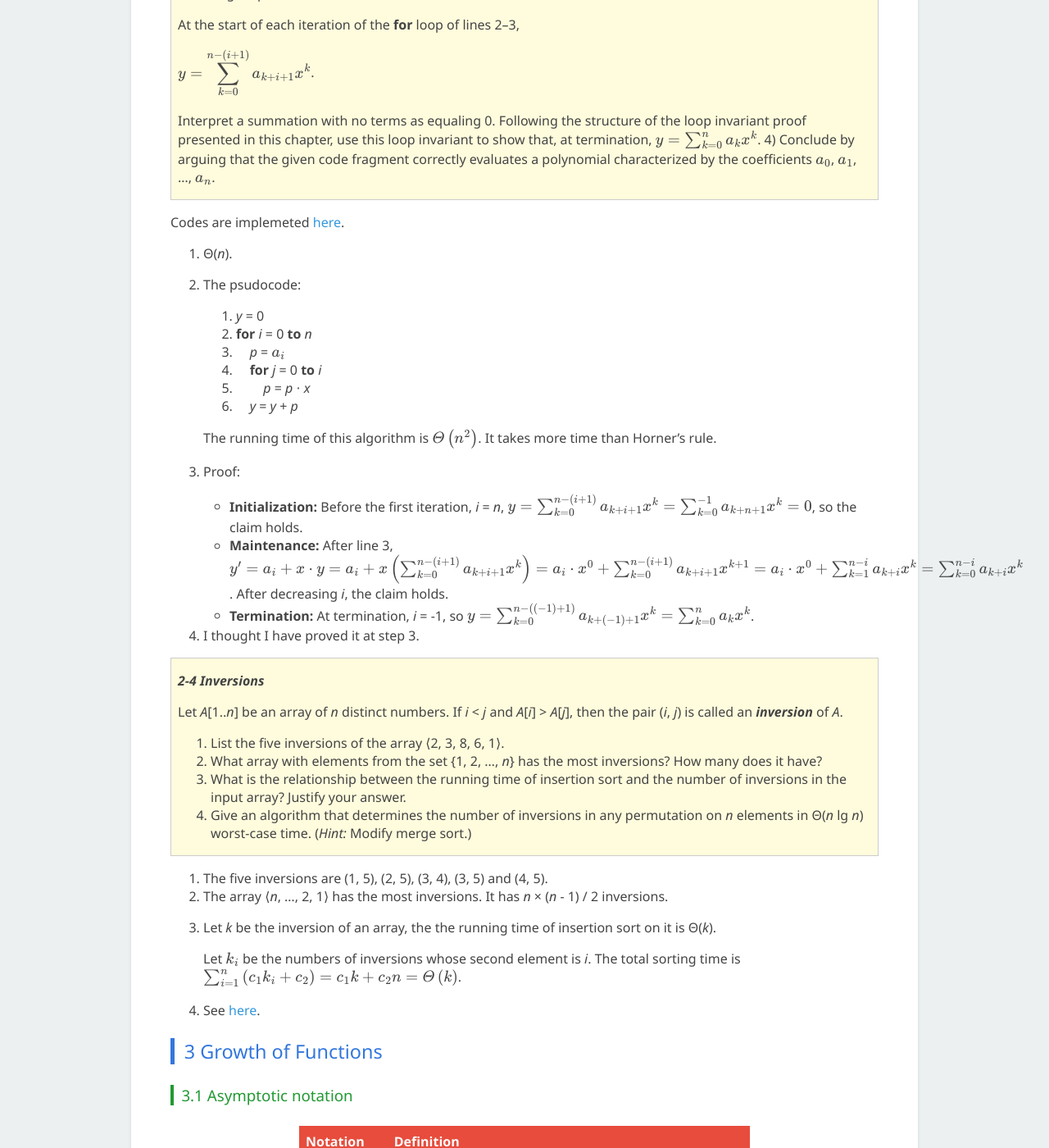
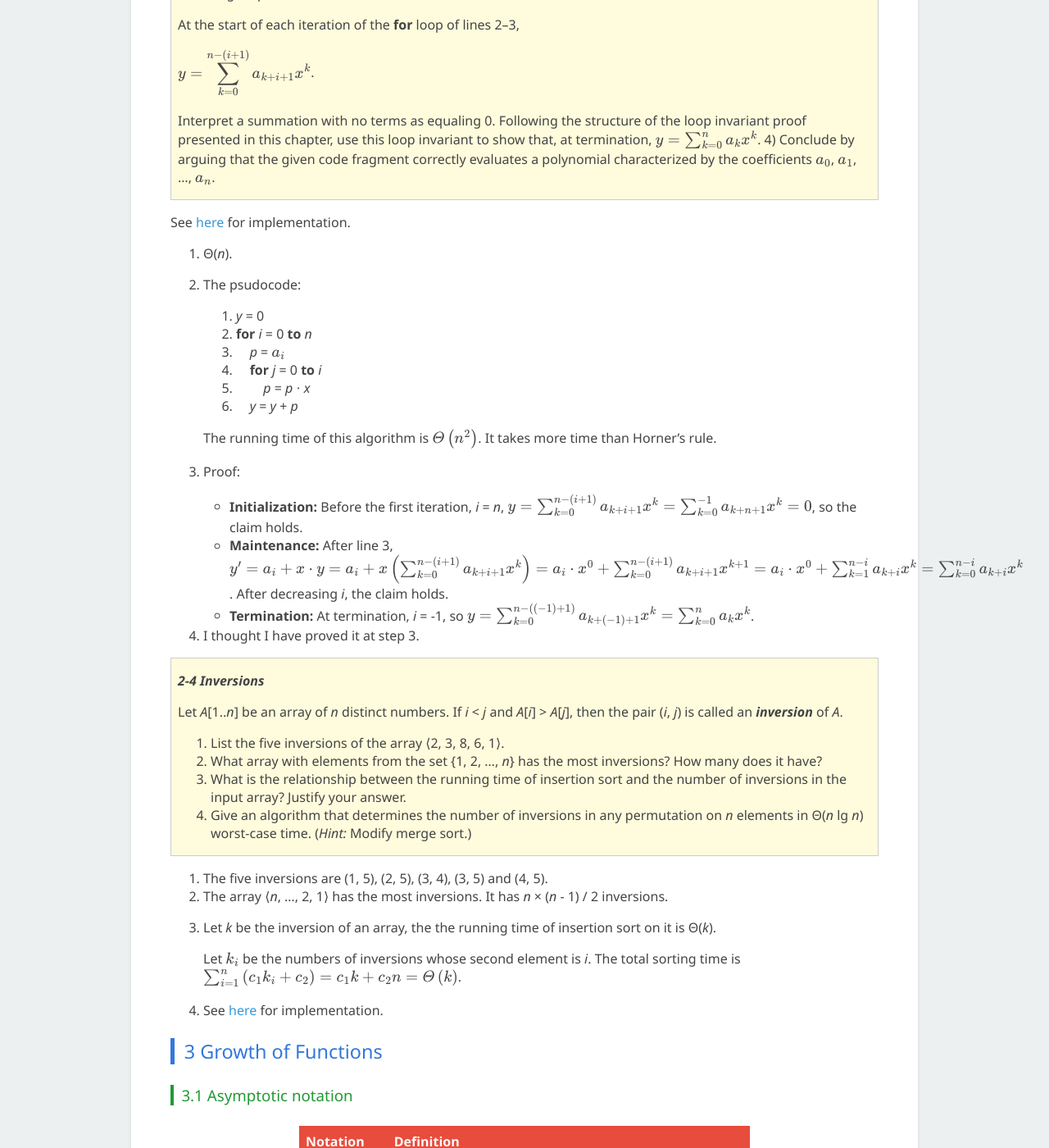
Before and after one commit to EFanZh/efanzh.github.io, a Jekyll site: the page built from _posts/2018-10-05-introduction-to-algorithms-exercises.md, in a window 1280 px wide and 1400 px high, scrolled down 12204 px. Shown: the whole window at 82% size. Built offline with Jekyll 4.4.1, drawn with Linux system fonts in a browser that asks for light colours; formulas are drawn with MathJax 3; some of the changed text lies outside the part shown.

Commit message:
Fix code links

```diff
--- a/_posts/2018-10-05-introduction-to-algorithms-exercises.md
+++ b/_posts/2018-10-05-introduction-to-algorithms-exercises.md
@@ -372,7 +372,7 @@
 > all its elements copied back to *A* and then copying the remainder of the other array back into *A*.
 
 See
-[here](https://github.com/EFanZh/Introduction-to-Algorithms/blob/master/src/section_2_3_designing_algorithms/exercises.rs)
+[here](https://github.com/EFanZh/Introduction-to-Algorithms/blob/master/src/section_2_3_designing_algorithms/exercises/exercise_2_3_2.rs)
 for implementation.
 
 > ***2.3-3***
@@ -400,7 +400,7 @@
 > time of this recursive version of insertion sort.
 
 See
-[here](https://github.com/EFanZh/Introduction-to-Algorithms/blob/master/src/section_2_3_designing_algorithms/exercises.rs)
+[here](https://github.com/EFanZh/Introduction-to-Algorithms/blob/master/src/section_2_3_designing_algorithms/exercises/exercise_2_3_4.rs)
 for implementation.
 
 $$T\left(n\right) = \begin{cases}
@@ -417,8 +417,8 @@
 > is Θ(lg *n*).
 
 See
-[here](https://github.com/EFanZh/Introduction-to-Algorithms/blob/master/src/section_2_3_designing_algorithms/exercises.rs)
-for implementations.
+[here](https://github.com/EFanZh/Introduction-to-Algorithms/blob/master/src/section_2_3_designing_algorithms/exercises/exercise_2_3_5.rs)
+for implementation.
 
 *Binary-Search*(*A*, *v*)
 
@@ -461,7 +461,7 @@
 > whether or not there exist two elements in *S* whose sum is exactly *x*.
 
 See
-[here](https://github.com/EFanZh/Introduction-to-Algorithms/blob/master/src/section_2_3_designing_algorithms/exercises.rs)
+[here](https://github.com/EFanZh/Introduction-to-Algorithms/blob/master/src/section_2_3_designing_algorithms/exercises/exercise_2_3_7.rs)
 for implementations.
 
 #### 2.X Problems
@@ -586,8 +586,9 @@
 > 4) Conclude by arguing that the given code fragment correctly evaluates a polynomial characterized by the coefficients
 >    $a_0$, $a_1$, …, $a_n$.
 
-Codes are implemeted
-[here](https://github.com/EFanZh/Introduction-to-Algorithms/blob/master/src/section_2_3_designing_algorithms/problems.rs).
+See
+[here](https://github.com/EFanZh/Introduction-to-Algorithms/blob/master/src/section_2_3_designing_algorithms/problems/problem_2_3.rs)
+for implementation.
 
 1. Θ(*n*).
 2. The psudocode:
@@ -635,7 +636,8 @@
    Let $k_i$ be the numbers of inversions whose second element is *i*. The total sorting time is
    $\sum_{i = 1}^n\left(c_1 k_i + c_2\right) = c_1 k + c_2 n = Θ\left(k\right)$.
 4. See
-   [here](https://github.com/EFanZh/Introduction-to-Algorithms/blob/master/src/section_2_3_designing_algorithms/problems.rs).
+   [here](https://github.com/EFanZh/Introduction-to-Algorithms/blob/master/src/section_2_3_designing_algorithms/problems/problem_2_4.rs)
+   for implementation.
 
 ### 3 Growth of Functions
 
@@ -989,13 +991,13 @@
 > For each of the following functions *f*(*n*) and constants *c*, give as tight a bound as possible on
 > $f_c^*\left(n\right)$.
 
-|          | *f*(*n*)          | *c* | $f_c^*\left(n\right)$ |
-| -------- | ------------------| --- | --------------------- |
-| ***a***. | *n* - 1           | 0   | ⌈*n*⌉                 |
-| ***b***. | lg *n*            | 1   | *Don’t know*          |
-| ***c***. | *n* / 2           | 1   | ⌈lg *n*⌉              |
-| ***d***. | *n* / 2           | 2   | ⌈lg *n* - 1⌉          |
-| ***e***. | $\sqrt{n}$        | 2   | ⌈lg lg *n*⌉           |
-| ***f***. | $\sqrt{n}$        | 1   | ∞                     |
-| ***g***. | $n^{1 / 3}$       | 2   | ⌈$\log_3 \lg n$⌉      |
-| ***h***. | *n* / lg *n*      | 2   | *Don’t know*          |
+|          | *f*(*n*)     | *c* | $f_c^*\left(n\right)$ |
+| -------- | ------------ | --- | --------------------- |
+| ***a***. | *n* - 1      | 0   | ⌈*n*⌉                 |
+| ***b***. | lg *n*       | 1   | *Don’t know*         |
+| ***c***. | *n* / 2      | 1   | ⌈lg *n*⌉              |
+| ***d***. | *n* / 2      | 2   | ⌈lg *n* - 1⌉          |
+| ***e***. | $\sqrt{n}$   | 2   | ⌈lg lg *n*⌉           |
+| ***f***. | $\sqrt{n}$   | 1   | ∞                     |
+| ***g***. | $n^{1 / 3}$  | 2   | ⌈$\log_3 \lg n$⌉      |
+| ***h***. | *n* / lg *n* | 2   | *Don’t know*         |
```
